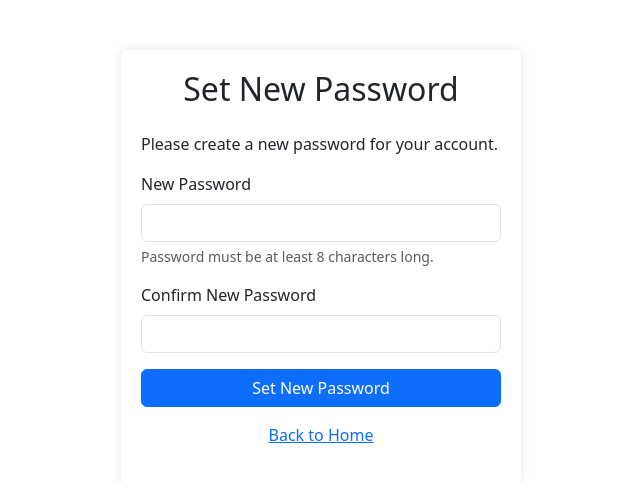
After one commit to gaviral/fastapi-stock-gainers, a FastAPI app: template templates/reset_password.html in a window 1280 px wide. The commit adds this page. Shown: the top 482 px of the page, without its empty margins (319-959 px from the left). Run offline with FastAPI, Linux system fonts and the light colour scheme; the template is opened without the code that fills it, so the values that code supplies are empty; parts of the project's set-up code (start-up, migrations or seed data) failed here and were passed over.

Commit message:
feat: add password recovery functionality

```diff
--- /dev/null
+++ b/templates/reset_password.html
@@ -0,0 +1,79 @@
+<!DOCTYPE html>
+<html lang="en">
+<head>
+    <meta charset="UTF-8" />
+    <meta name="viewport" content="width=device-width, initial-scale=1.0">
+    <title>Set New Password - Stock Market</title>
+    <!-- Bootstrap CSS -->
+    <link href="https://cdn.jsdelivr.net/npm/bootstrap@5.3.0-alpha1/dist/css/bootstrap.min.css" rel="stylesheet">
+    <!-- Font Awesome for icons -->
+    <link rel="stylesheet" href="https://cdnjs.cloudflare.com/ajax/libs/font-awesome/6.0.0/css/all.min.css">
+    <style>
+        .password-container {
+            max-width: 400px;
+            margin: 50px auto;
+            padding: 20px;
+            border-radius: 5px;
+            box-shadow: 0 0 10px rgba(0,0,0,0.1);
+        }
+        .error-message {
+            color: #dc3545;
+            margin-top: 10px;
+            padding: 10px;
+            background-color: #f8d7da;
+            border-radius: 5px;
+        }
+    </style>
+</head>
+<body>
+    <div class="container">
+        <div class="password-container">
+            <h2 class="text-center mb-4">Set New Password</h2>
+
+            {% if error %}
+            <div class="error-message">
+                {{ error }}
+            </div>
+            {% endif %}
+
+            <p class="mb-3">Please create a new password for your account.</p>
+
+            <form id="resetForm" action="/reset-password" method="post">
+                <input type="hidden" name="token" value="{{ token }}">
+                <div class="mb-3">
+                    <label for="password" class="form-label">New Password</label>
+                    <input type="password" class="form-control" id="password" name="password" required minlength="8">
+                    <div class="form-text">Password must be at least 8 characters long.</div>
+                </div>
+                <div class="mb-3">
+                    <label for="confirm_password" class="form-label">Confirm New Password</label>
+                    <input type="password" class="form-control" id="confirm_password" name="confirm_password" required minlength="8">
+                </div>
+                <div class="d-grid gap-2">
+                    <button type="submit" class="btn btn-primary">Set New Password</button>
+                </div>
+            </form>
+
+            <div class="mt-3 text-center">
+                <p><a href="/">Back to Home</a></p>
+            </div>
+        </div>
+    </div>
+
+    <!-- Bootstrap JS (optional) -->
+    <script src="https://cdn.jsdelivr.net/npm/bootstrap@5.3.0-alpha1/dist/js/bootstrap.bundle.min.js"></script>
+
+    <script>
+        // Check if passwords match
+        document.getElementById('resetForm').addEventListener('submit', function(e) {
+            const password = document.getElementById('password').value;
+            const confirmPassword = document.getElementById('confirm_password').value;
+
+            if (password !== confirmPassword) {
+                e.preventDefault();
+                alert('Passwords do not match. Please try again.');
+            }
+        });
+    </script>
+</body>
+</html>
```
Also changed, not shown: app/db.py (+11 -1 lines), templates/forgot_password.html (added, +74 -0 lines), templates/login.html (+7 -0 lines).
